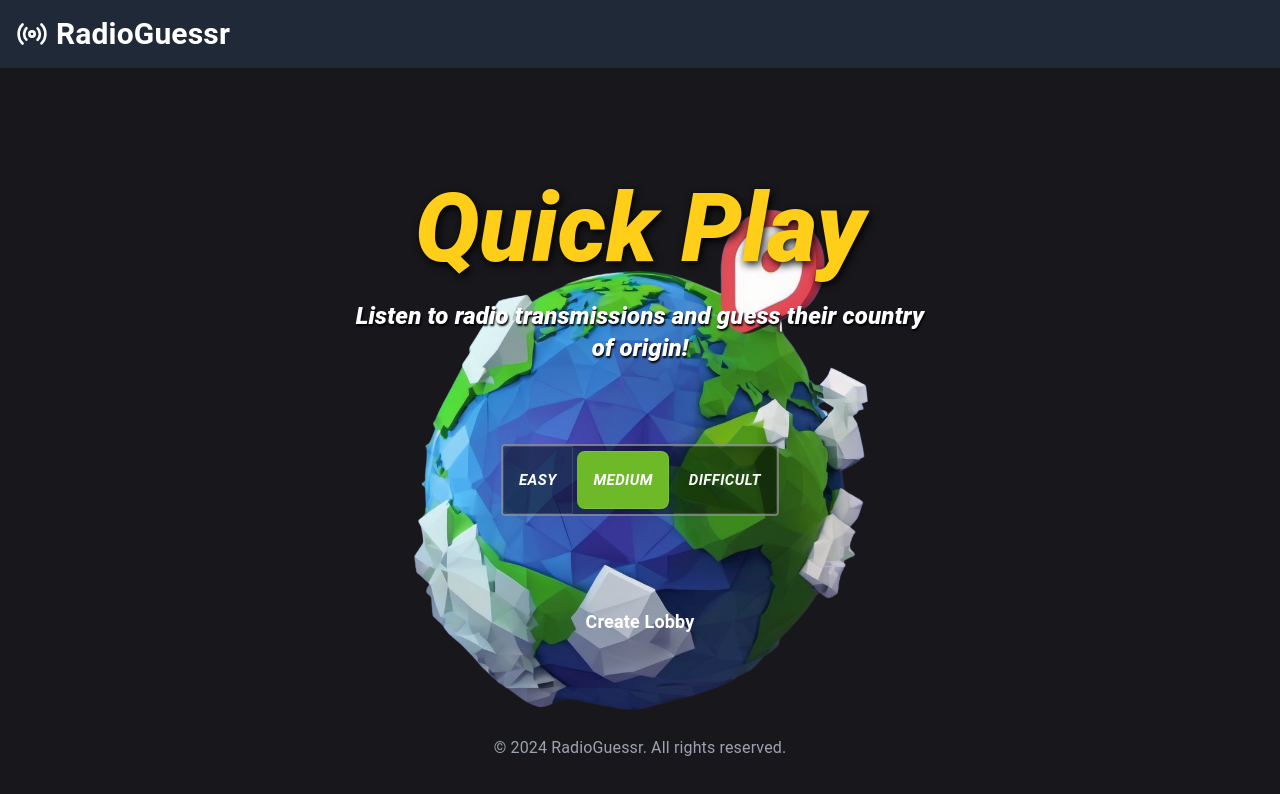
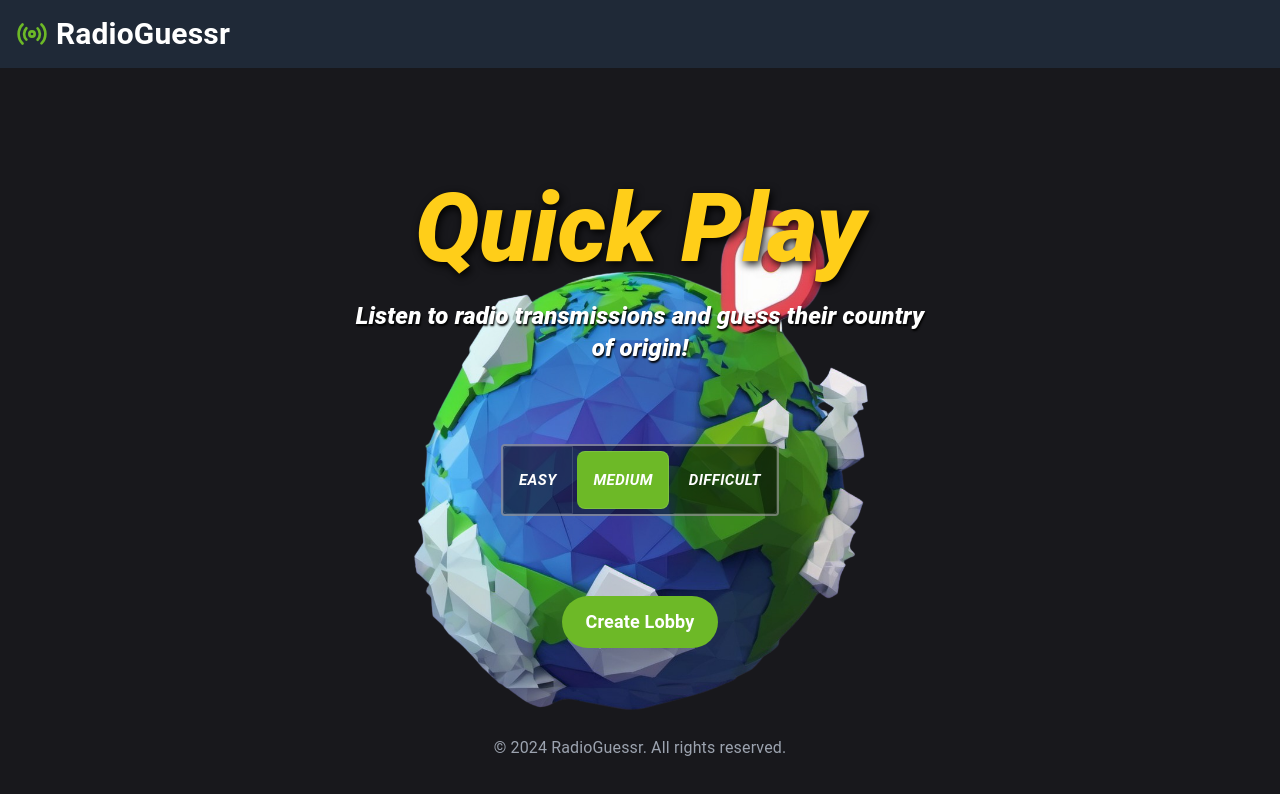
Before and after one commit to Daniel5055/radioguessr, a Next.js app: page / in a window 1280 px wide. Shown: the top 794 px of the page. Built offline with nearby package versions, Linux system fonts and the light colour scheme.

Commit message:
fix colors

```diff
--- a/src/app/globals.css
+++ b/src/app/globals.css
@@ -3,11 +3,11 @@
 @tailwind utilities;
 
 :root {
-  font-family: Arial, Helvetica, sans-serif;
   --foreground: #ffffff;
   --background: #171717;
   --primary: #6DB927;
   --hover: #6AA633;
+  font-family: Arial, Helvetica, sans-serif;
 }
 
 @layer base {
@@ -46,7 +46,7 @@
     --card-foreground: 0 0% 98%;
     --popover: 240 10% 3.9%;
     --popover-foreground: 0 0% 98%;
-    --primary: #6AA633;
+    --primary: #6DB927;
     --hover: #6AA633;
     --primary-foreground: 240 5.9% 10%;
     --secondary: 240 3.7% 15.9%;
--- a/tailwind.config.ts
+++ b/tailwind.config.ts
@@ -21,10 +21,10 @@ export default {
   				foreground: 'hsl(var(--popover-foreground))'
   			},
   			primary: {
-  				DEFAULT: 'hsl(var(--primary))',
-  				foreground: 'hsl(var(--primary-foreground))'
+  				DEFAULT: 'var(--primary)',
+  				foreground: 'hsl(var(--primary))'
   			},
-			hover: 'hsl(var(--hover))',
+			hover: 'var(--hover)',
   			secondary: {
   				DEFAULT: 'hsl(var(--secondary))',
   				foreground: 'hsl(var(--secondary-foreground))'
```
